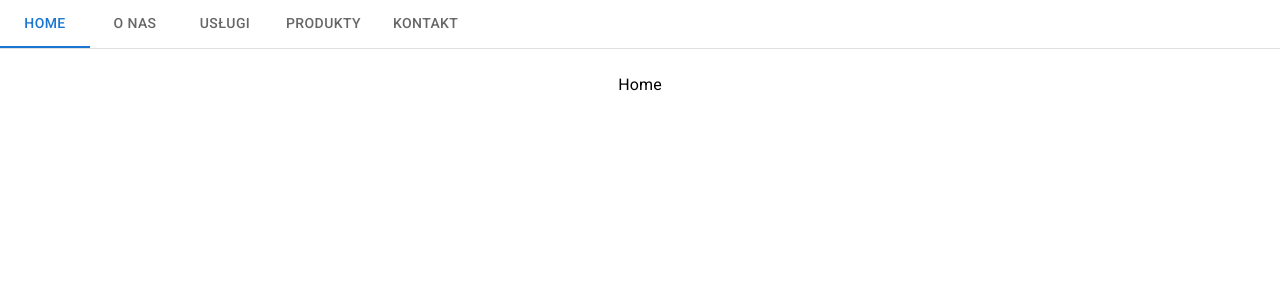
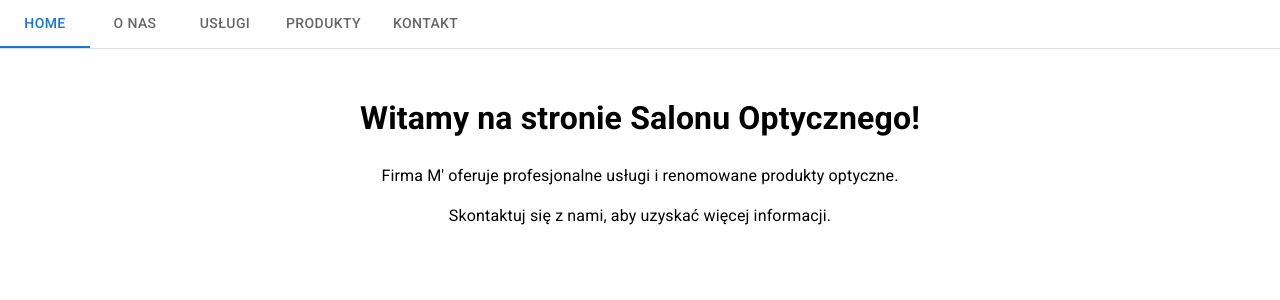
Before and after one commit to mnl187/optical-salon-website-react-materialui, a React (Create React App) app: page / in a window 1280 px wide. Shown: the top 300 px of the page. Built offline with nearby package versions, Linux system fonts and the light colour scheme.

Commit message:
dodanie strony HomePage

```diff
--- a/src/components/TabPanel/TabPanel.js
+++ b/src/components/TabPanel/TabPanel.js
@@ -5,6 +5,8 @@ import Tab from '@mui/material/Tab';
 import Typography from '@mui/material/Typography';
 import Box from '@mui/material/Box';
 import {AboutUs} from "../../pages/AboutUs/AboutUs";
+import {Home} from "@mui/icons-material";
+import {HomePage} from '../../pages/Home/HomePage'
 
 function TabPanel(props) {
     const {children, value, index, ...other} = props;
@@ -57,8 +59,8 @@ export const BasicTabs = () => {
                     <Tab label="Kontakt" {...a11yProps(4)} />
                 </Tabs>
             </Box>
-            <TabPanel value={value} index={0}>
-                Home
+            <TabPanel data-testid="Home"  value={value} index={0}>
+                <HomePage/>
             </TabPanel>
             <TabPanel value={value} index={1}>
                 <AboutUs/>
--- /dev/null
+++ b/src/pages/Home/HomePage.js
@@ -0,0 +1,11 @@
+import React from 'react';
+
+export const HomePage = () => {
+    return (
+        <div>
+            <h1>Witamy na stronie Salonu Optycznego!</h1>
+            <p>Firma M' oferuje profesjonalne usługi i renomowane produkty optyczne.</p>
+            <p>Skontaktuj się z nami, aby uzyskać więcej informacji.</p>
+        </div>
+    );
+};
```
Also changed, not shown: src/pages/Home/Home.js (deleted).
